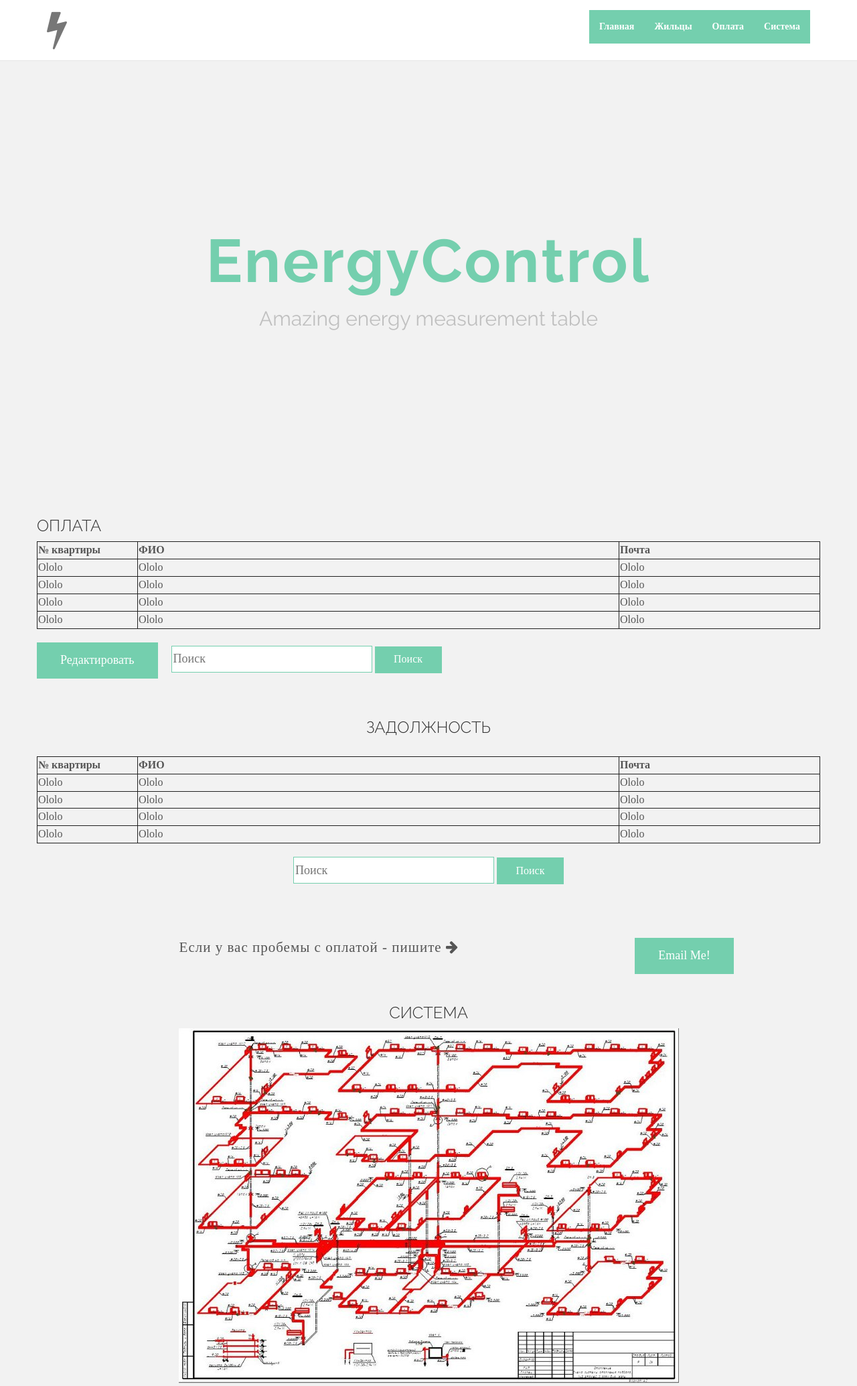
After one commit to itsyuliya/energyControll, a PHP site: page /second-page.php in a window 1280 px wide. The commit adds this page. Shown: the top 2069 px of the page at 67% size. Run offline with PHP 8.4, Linux system fonts and the light colour scheme.

Commit message:
mainTable created, fixed names

```diff
--- a/EnergyControl/form-reg.php
+++ b/EnergyControl/form-reg.php
@@ -9,7 +9,7 @@
 </head>
 <body>
     <div class="btn-back">
-        <a href="index.html"><i class="fa fa-arrow-left" aria-hidden="true"></i></a>
+        <a href="index.php"><i class="fa fa-arrow-left" aria-hidden="true"></i></a>
     </div>
     </div>
 
@@ -22,7 +22,7 @@
                 <p><input type="submit" name = "submit" value="ЗАРЕГИСТРИРОВАТЬСЯ"></p>
             </fieldset>
         </form>
-        <p><a href="form.html">Вернуться назад</a></p>
+        <p><a href="form.php">Вернуться назад</a></p>
     </div>
 </body>
 </html>
--- /dev/null
+++ b/EnergyControl/second-page.php
@@ -0,0 +1,168 @@
+<!DOCTYPE html>
+<html lang="en">
+<head>
+    <meta charset="utf-8">
+    <meta name="viewport" content="width=device-width, initial-scale=1.0">
+    <link href="css/bootstrap.css" rel="stylesheet">
+    <link href="css/main.css" rel="stylesheet">
+    <link href="css/font-awesome.min.css" rel="stylesheet">
+    <script type="text/javascript" href="js/chart.js"></script>
+    <title>Energy Control</title>
+</head>
+<body>
+    <div class="navbar navbar-default navbar-fixed-top">
+        <div class="container">
+            <div class="navbar-header">
+                <button type="button" class="navbar-toggle" data-toggle="collapse" data-target=".navbar-collapse">
+                    <span class="icon-bar"></span>
+                    <span class="icon-bar"></span>
+                    <span class="icon-bar"></span>
+                </button>
+                <a class="navbar-brand" href="#"><i class="fa fa-bolt"></i></a>
+            </div>
+            <div class="navbar-collapse collapse">
+                <ul class="nav navbar-nav navbar-right">
+                    <li class="active"><a href="index.php">Главная</a></li>
+                    <li class="active"><a href="#table-one">Жильцы</a></li>
+                    <li class="active"><a href="#table-two">Оплата</a></li>
+                    <li class="active"><a href="#system">Система</a></li>
+
+                </ul>
+            </div>
+        </div>
+    </div>
+    <div id="hello">
+        <div class="container">
+            <div class="row">
+                <div class="col-lg-8 col-lg-offset-2 centered">
+                    <h1>EnergyControl</h1>
+                    <h2>Amazing energy measurement table</h2>
+                </div>
+            </div>
+        </div>
+    </div>
+    <div id="table-one">
+        <div class="container">
+            <div class="row">
+                <h3>ОПЛАТА</h3>
+               <table>
+                   <tr>
+                       <th>№ квартиры</th>
+                       <th>ФИО</th>
+                       <th>Почта</th>
+                   </tr>
+                   <tr>
+                       <td>Ololo</td>
+                       <td>Ololo</td>
+                       <td>Ololo</td>
+                   </tr>
+                       <td>Ololo</td>
+                       <td>Ololo</td>
+                       <td>Ololo</td>
+                   </tr>
+                       <td>Ololo</td>
+                       <td>Ololo</td>
+                       <td>Ololo</td>
+                   </tr>
+                       <td>Ololo</td>
+                       <td>Ololo</td>
+                       <td>Ololo</td>
+                   </tr>
+               </table>
+                <p>
+                    <button type="button" class="btn btn-theme btn-lg">Редактировать</button>
+                </p>
+                <form>
+                    <input type="text" placeholder="Поиск">
+                    <input type="submit" value="Поиск">
+                </form>
+            </div>
+        </div>
+    </div>
+    <div id="table-two">
+    <div class="container">
+        <div class="row centered mt grid">
+            <h3>ЗАДОЛЖНОСТЬ</h3>
+            <table>
+                <table>
+                    <tr>
+                        <th>№ квартиры</th>
+                        <th>ФИО</th>
+                        <th>Почта</th>
+                    </tr>
+                    <tr>
+                        <td>Ololo</td>
+                        <td>Ololo</td>
+                        <td>Ololo</td>
+                    </tr>
+                    <td>Ololo</td>
+                    <td>Ololo</td>
+                    <td>Ololo</td>
+                    </tr>
+                    <td>Ololo</td>
+                    <td>Ololo</td>
+                    <td>Ololo</td>
+                    </tr>
+                    <td>Ololo</td>
+                    <td>Ololo</td>
+                    <td>Ololo</td>
+                    </tr>
+                </table>
+            </table>
+            <form>
+                <input type="text" placeholder="Поиск">
+                <input type="submit" value="Поиск">
+            </form>
+        </div>
+    </div>
+        <div class="row mt centered">
+            <div class="col-lg-7 col-lg-offset-1 mt">
+                <p class="lead">Если у вас пробемы с оплатой - пишите <i class="fa fa-arrow-right" aria-hidden="true"></i></p>
+            </div>
+            <div class="col-lg-3 mt">
+
+                <p>
+                    <button type="button" class="btn btn-theme btn-lg">Email Me!</button>
+                </p>
+
+            </div>
+        </div>
+    </div>
+    <div id="system">
+        <div class="container">
+            <div class="row centered">
+                <h3>СИСТЕМА</h3>
+                <img src="img/lbuTvzBjCwU.jpg"
+            </div>
+        </div>
+    </div>
+    <section id="contact"></section>
+    <div id="social">
+        <div class="container">
+            <div class="row centered">
+                <div class="col-lg-8 col-lg-offset-2">
+                    <div class="col-md-3">
+                        <a href="#"><i class="fa fa-facebook"></i></a>
+                    </div>
+                    <div class="col-md-3">
+                        <a href=""><i class="fa fa-vk"></i></a>
+                    </div>
+                    <div class="col-md-3">
+                        <a href="#"><i class="fa fa-twitter"></i></a>
+                    </div>
+                    <div class="col-md-3">
+                        <a href="#"><i class="fa fa-envelope"></i></a>
+                    </div>
+                </div>
+            </div>
+        </div>
+    </div>
+    <div id="f">
+        <div class="container">
+            <div class="row">
+                <p>Created with<i class="fa fa-heart"></i> By Yuliya.</p>
+            </div>
+        </div>
+    </div>
+</body>
+</html>
```
Also changed, not shown: EnergyControl/DataBaseConnector.php (+22 -3 lines), EnergyControl/energy.sql (+1 -26 lines), EnergyControl/form.php (+15 -29 lines), EnergyControl/index.php (added, +151 -0 lines).
